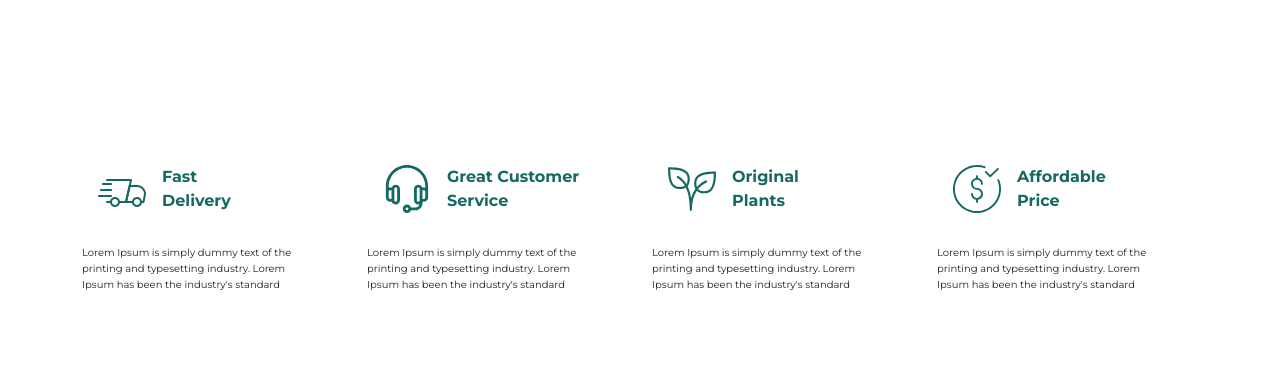
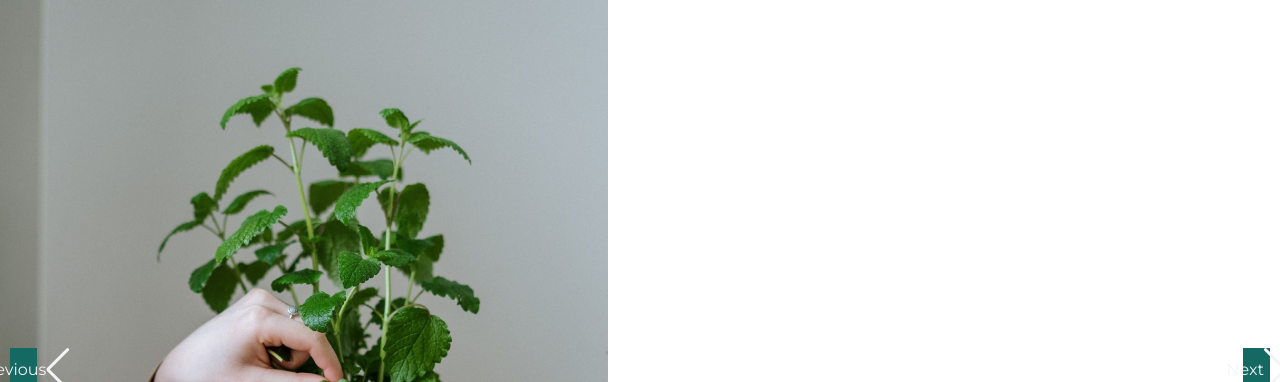
Before and after one commit to 4evastruggling/plant_shop, a plain HTML site: page index.html in a window 1280 px wide. Shown: the top 382 px of the page. Drawn offline with nearby package versions, Linux system fonts and the light colour scheme.

Commit message:
fix: a lot of updates

```diff
--- a/index.html
+++ b/index.html
@@ -8,6 +8,7 @@
     <title>Plant shop</title>
     <link rel="stylesheet" href="css/bootstrap.min.css">
     <link rel="stylesheet" href="css/style.min.css">
+    <link rel="stylesheet" href="css/swiper-bundle.min.css">
     <link rel="icon" href="img/favicon.png" type="image/png" sizes="64x64">
     <link rel="icon" href="img/favicon.png" type="image/png" sizes="32x32">
     <link rel="icon" href="img/favicon.png" type="image/png" sizes="16x16">
@@ -15,6 +16,34 @@
 
 <body class="main">
     <div class="content">
+        <section class="plant-gallery">
+            <div class="swiper">
+                <div class="swiper-wrapper">
+                    <div class="swiper-slide">
+                        <source srcset="img/swiper-img.webp" type="image/webp">
+                        <img src="img/swiper-img.png" class="swiper-img" loading="lazy" alt="">
+                    </div>
+                    <div class="swiper-slide">
+                        <source srcset="img/swiper-img.webp" type="image/webp">
+                        <img src="img/swiper-img.png" class="swiper-img" loading="lazy" alt="">
+                    </div>
+                    <div class="swiper-slide">
+                        <source srcset="img/swiper-img.webp" type="image/webp">
+                        <img src="img/swiper-img.png" class="swiper-img" loading="lazy" alt="">
+                    </div>
+                </div>
+                <div class="container-buttons">
+                    <div class="swiper-button-prev">Previous</div>
+                    <div class="swiper-button-next">Next</div>
+                </div>
+            </div>
+    </div>
+    </div>
+
+    </section>
+
+
+
     <section class="qualities">
         <div class="container">
             <div class="row">
@@ -183,6 +212,8 @@
     </footer>
 
     <script src="js/bootstrap.min.js"></script>
+    <script src="js/swiper-bundle.min.js"></script>
+    <script src="js/plugin.js"></script>
 </body>
 
 </html>
--- /dev/null
+++ b/js/plugin.js
@@ -0,0 +1,10 @@
+const swiper = new Swiper('.swiper', {
+    // Optional parameters
+    direction: 'horizontal',
+    loop: true,
+
+    navigation: {
+        nextEl: '.swiper-button-next',
+        prevEl: '.swiper-button-prev',
+    },
+});
--- a/scss/_main.scss
+++ b/scss/_main.scss
@@ -1,9 +1,23 @@
-
-
 .main {
     display: flex;
     min-height: 100vh;
     flex-direction: column;
+}
+
+.plant-gallery {
+
+    .container-buttons {
+        .swiper-button-prev {
+            background-color: $only-green;
+            color: $only-white;
+        }
+        .swiper-button-next {
+            background-color: $only-green;
+            color: $only-white;
+        }
+
+    }
+
 }
 
 .quality {
@@ -88,9 +102,9 @@
     }
 }
 
- .shop-button {
+.shop-button {
     @include button;
     padding: 10px 42px;
     margin-top: 32px;
     font-size: 14px;
- }
+}
```
Also changed, not shown: css/style.min.css, css/swiper-bundle.min.css (added), img/swiper-img.png (added), img/swiper-img.webp (added), js/swiper-bundle.min.js (added), 1 other file. Lines whose indentation alone changed are shown as unchanged.
